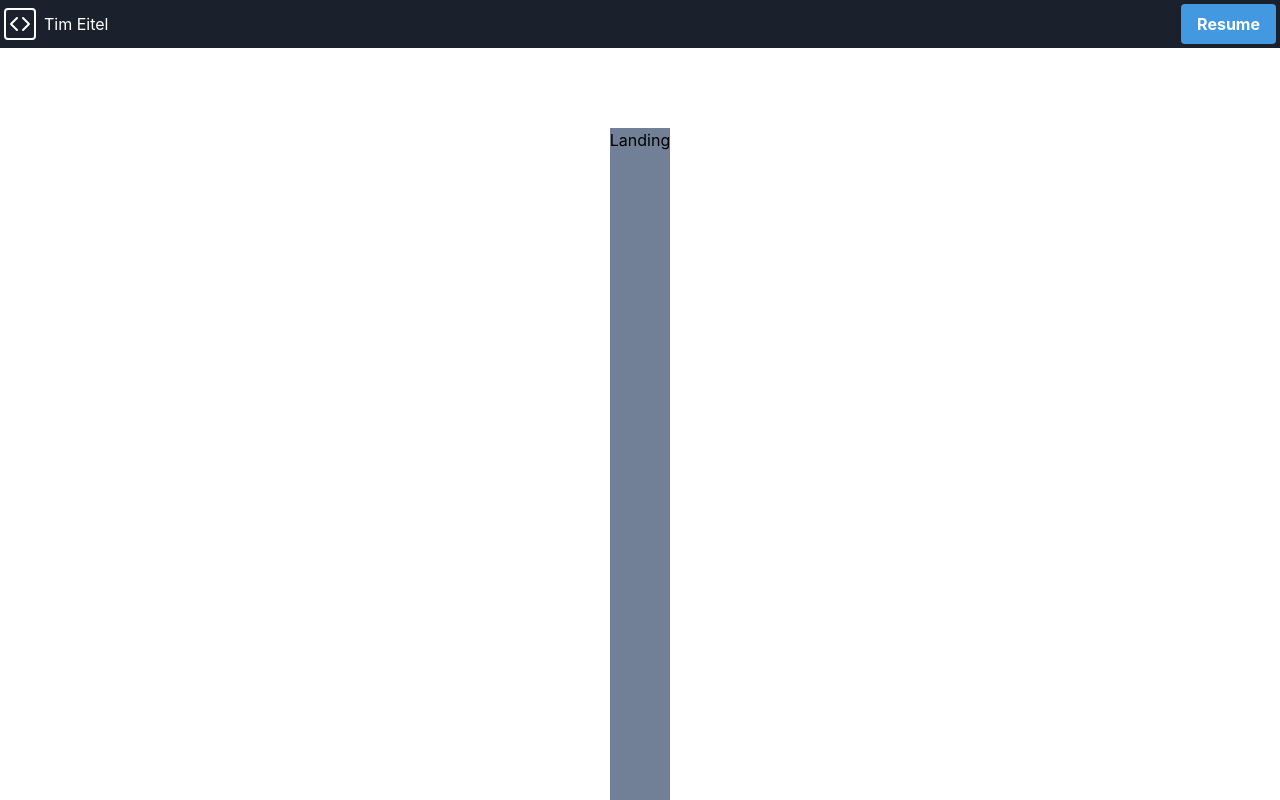
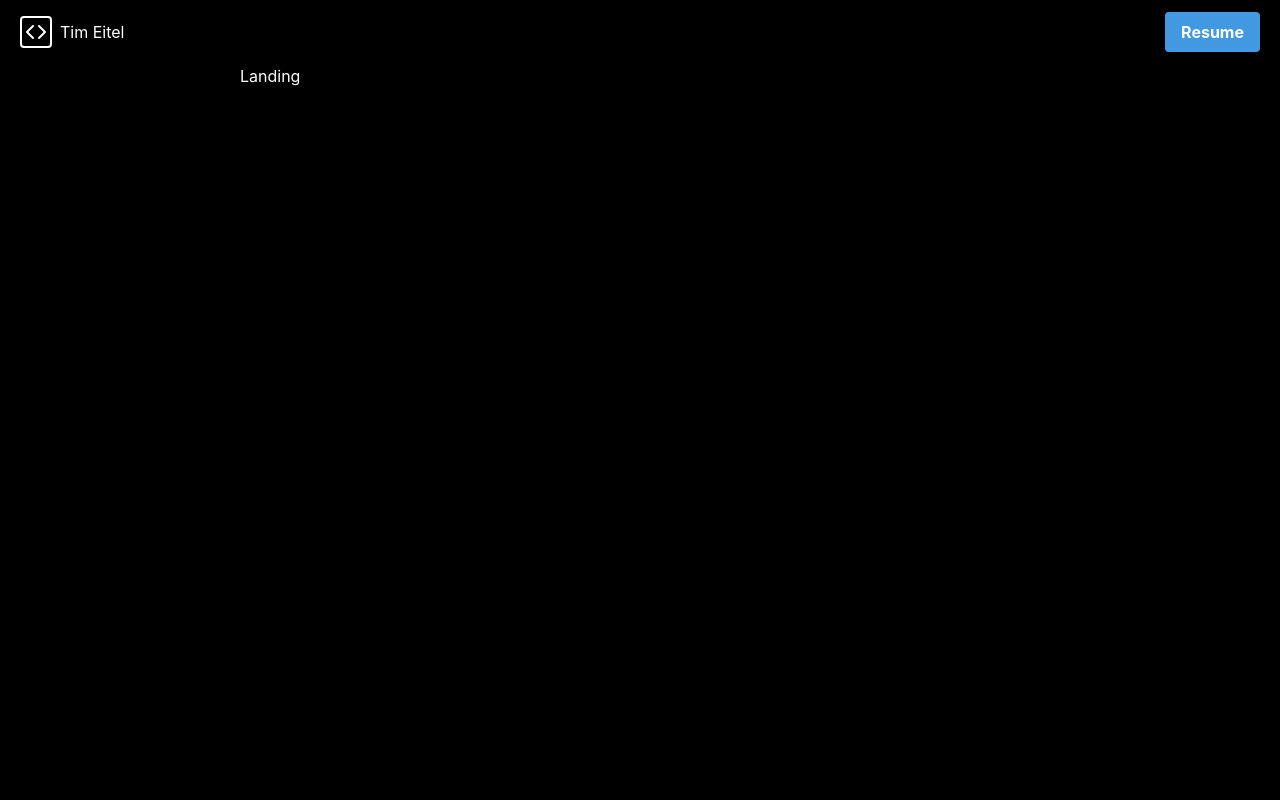
Before and after one commit to timeitel/portfolio, a Next.js app: page / in a window 1280 px wide. Shown: the top 800 px of the page. Built offline with nearby package versions, Linux system fonts and the light colour scheme.

Commit message:
style: landing

```diff
--- a/pages/index.tsx
+++ b/pages/index.tsx
@@ -10,13 +10,13 @@ import Navbar from './navbar';
 export default function Home() {
   return (
     <>
+      <Head>
+        <title>Tim Eitel | Software Engineer</title>
+        <link rel='icon' href='/favicon.ico' />
+      </Head>
+
       <Navbar />
       <div className={styles.container}>
-        <Head>
-          <title>Tim Eitel | Software Engineer</title>
-          <link rel='icon' href='/favicon.ico' />
-        </Head>
-
         <main className={styles.main}>
           <Landing />
           <AboutMe />
--- a/pages/landing.tsx
+++ b/pages/landing.tsx
@@ -1,7 +1,7 @@
 export default function Landing() {
   return (
-    <section className='h-screen bg-gray-600'>
-      <h1>Landing</h1>
+    <section className='h-screen w-full'>
+      <h1 className='text-c-white grid'>Landing</h1>
     </section>
   );
 }
--- a/pages/navbar.tsx
+++ b/pages/navbar.tsx
@@ -1,6 +1,6 @@
 export default function Navbar() {
   return (
-    <header className='bg-gray-900 h-12 w-full sticky top-0 flex justify-between items-center p-1 text-white'>
+    <header className='h-16 w-full sticky top-0 flex justify-between items-center p-5 text-white'>
       <div className='flex items-center'>
         <svg
           className='fill-current h-8 w-8 mr-2'
@@ -22,7 +22,7 @@ export default function Navbar() {
         <span>Tim Eitel</span>
       </div>
       <nav className='flex'>
-        <a href='/TimEitel-Resume.pdf' download className='btn btn-blue'>
+        <a href='/timeitel-resume.pdf' download className='btn btn-blue'>
           Resume
         </a>
       </nav>
--- a/styles/Home.module.css
+++ b/styles/Home.module.css
@@ -8,7 +8,7 @@
 }
 
 .main {
-  padding: 5rem 0;
+  padding: 0 0 5rem;
   flex: 1;
   display: flex;
   flex-direction: column;
--- a/styles/globals.css
+++ b/styles/globals.css
@@ -22,6 +22,10 @@ a {
 @tailwind utilities;
 
 /* tailwind component classes */
+body {
+  @apply bg-c-black;
+}
+
 .btn {
   @apply font-bold py-2 px-4 rounded;
 }
```
